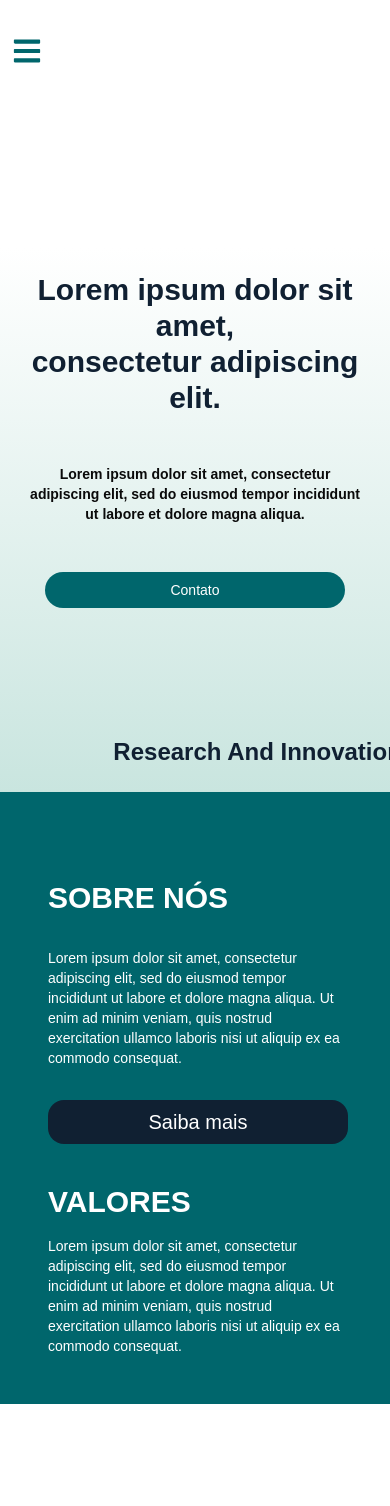
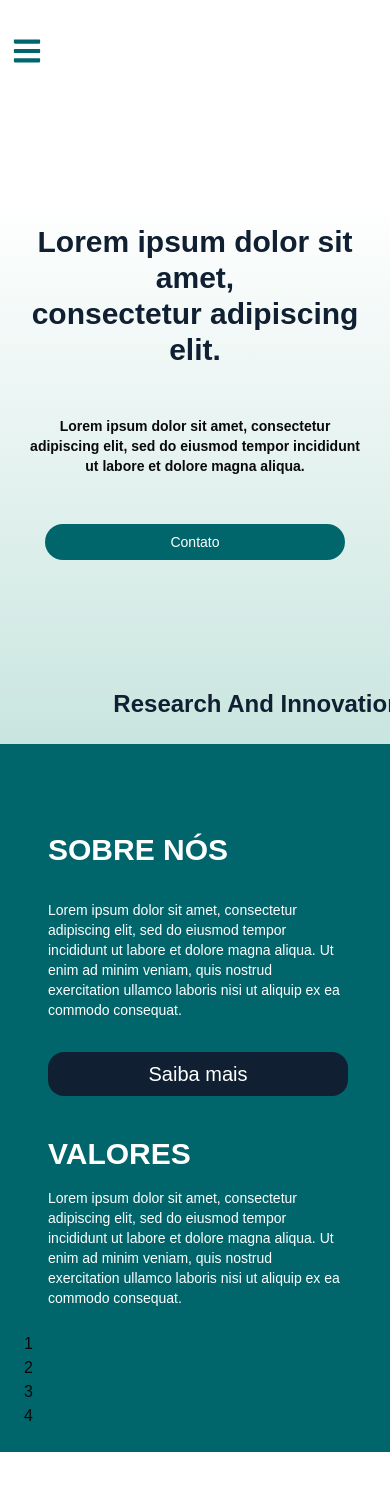
Before and after one commit to DevGustavoGantois/novasce_webiste_v2.0, a Next.js app: page / in a window 390 px wide. Shown: the top 1506 px of the page. Built offline with nearby package versions, Linux system fonts and the light colour scheme.

Commit message:
feat: Installing Framer-motion

```diff
--- a/package.json
+++ b/package.json
@@ -15,6 +15,7 @@
     "aos": "^2.3.4",
     "class-variance-authority": "^0.7.1",
     "clsx": "^2.1.1",
+    "framer-motion": "^11.12.0",
     "lucide-react": "^0.462.0",
     "next": "15.0.3",
     "react": "19.0.0-rc-66855b96-20241106",
--- a/src/app/s-about.tsx
+++ b/src/app/s-about.tsx
@@ -1,4 +1,30 @@
+'use client'
 import Link from "next/link";
+import { motion } from 'framer-motion';
+import { useEffect, useState } from "react";
+
+const CardInteractionsData = [
+    {
+        number: '1',
+        title: 'Lorem Ipsum',
+        decription: 'Lorem ipsum dolor sit amet, consectetur adipiscing elit, sed do eiusmod tempor incididunt ut labore et dolore magna aliqua. '
+    },
+    {
+        number: '2',
+        title: 'Lorem Ipsum',
+        decription: 'Lorem ipsum dolor sit amet, consectetur adipiscing elit, sed do eiusmod tempor incididunt ut labore et dolore magna aliqua. '
+    },
+    {
+        number: '3',
+        title: 'Lorem Ipsum',
+        decription: 'Lorem ipsum dolor sit amet, consectetur adipiscing elit, sed do eiusmod tempor incididunt ut labore et dolore magna aliqua. '
+    },
+    {
+        number: '4',
+        title: 'Lorem Ipsum',
+        decription: 'Lorem ipsum dolor sit amet, consectetur adipiscing elit, sed do eiusmod tempor incididunt ut labore et dolore magna aliqua. '
+    }
+]
 
 export function HomeAbout() {
     return (
@@ -20,6 +46,15 @@ export function HomeAbout() {
                 </div>
                 </div>
             </div>
+            <div>
+                {CardInteractionsData.map((item, index) => {
+                    return (
+                        <div key={index}>
+                            <h1 className="">{item.number}</h1>
+                        </div>
+                    )
+                })}
+            </div>
         </section>
     )
 }
--- a/src/app/s-hero.tsx
+++ b/src/app/s-hero.tsx
@@ -4,7 +4,7 @@ import Link from "next/link";
 
 export function HomeHero() {
     return (
-        <section className="bg-green-gradient mt-20" id="Home">
+        <section className="bg-green-gradient mt-8 lg:mt-20" id="Home">
                 <div className="max-w-[1440px] mx-auto h-full p-6 lg:p-0">
                 <div className="flex justify-center items-center flex-col">
                    <div className="flex justify-center max-w-[850px] mt-0 lg:mt-32">
```
Also changed, not shown: 1 other file (tests, documents, lock files or other folders).
